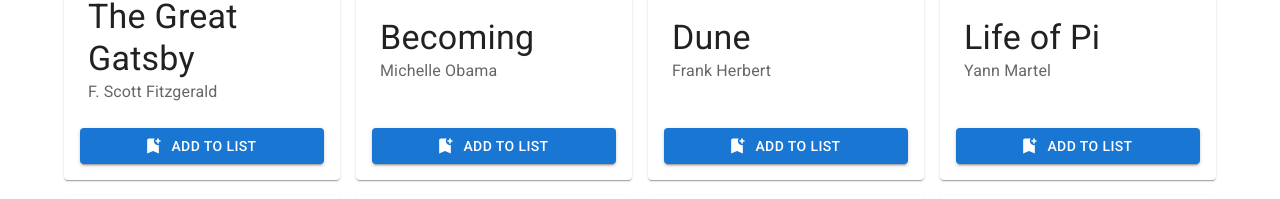
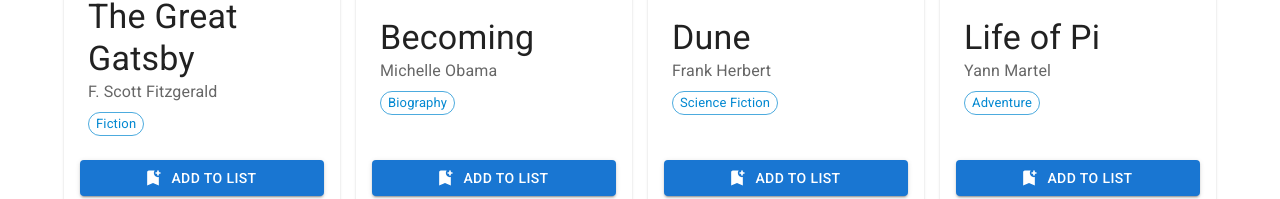
Before and after one commit to jerryfishzz/renti-test, a React (Create React App) app in the folder client/: page / in a window 1280 px wide. Shown: the part 540-739 px from the top of the page. Built offline with nearby package versions, Linux system fonts and the light colour scheme.

Commit message:
Add Chip
feat: add Chip for genre

```diff
--- a/client/src/pages/components/BookCard.tsx
+++ b/client/src/pages/components/BookCard.tsx
@@ -10,6 +10,7 @@ import BookmarkAddIcon from '@mui/icons-material/BookmarkAdd'
 import BookmarkRemoveIcon from '@mui/icons-material/BookmarkRemove'
 
 import { Book } from 'pages/types'
+import { Chip } from '@mui/material'
 
 type BookCardProps = {
   book: Book
@@ -54,6 +55,13 @@ export default function BookCard({ book }: BookCardProps) {
           <Typography variant="body1" color="text.secondary">
             {book.author}
           </Typography>
+          <Chip
+            sx={{ mt: 1 }}
+            label={book.genre}
+            variant="outlined"
+            size="small"
+            color="info"
+          />
         </CardContent>
         <CardActions>
           {!isAdded ? (
```
